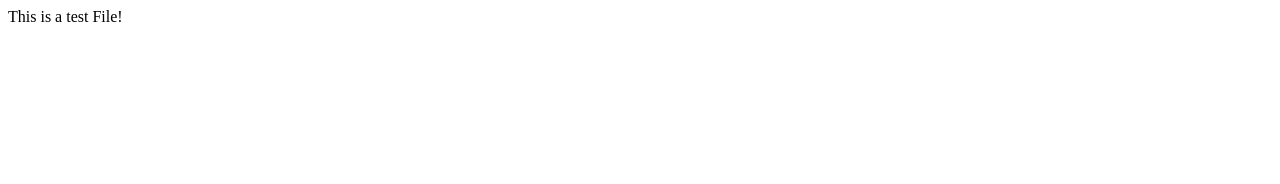
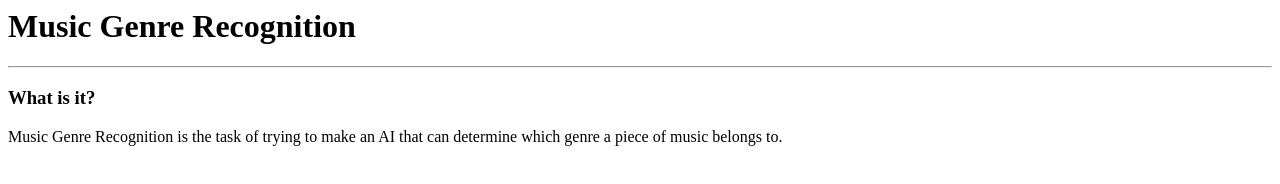
Before and after one commit to sethgibb/Genre-Analysis-Project, a plain HTML site: page index.html in a window 1280 px wide. Drawn offline with Linux system fonts and the light colour scheme.

Commit message:
I started and stopped

```diff
--- a/index.html
+++ b/index.html
@@ -1 +1,12 @@
-This is a test File!
+<head>
+</head>
+<body>
+    <h1>Music Genre Recognition</h1>
+    <hr>
+
+    <h3>What is it?</h3>
+    <p>
+        Music Genre Recognition is the task of trying to make an AI that can determine which genre a piece of music belongs to.
+
+    </p>
+</body>
```
